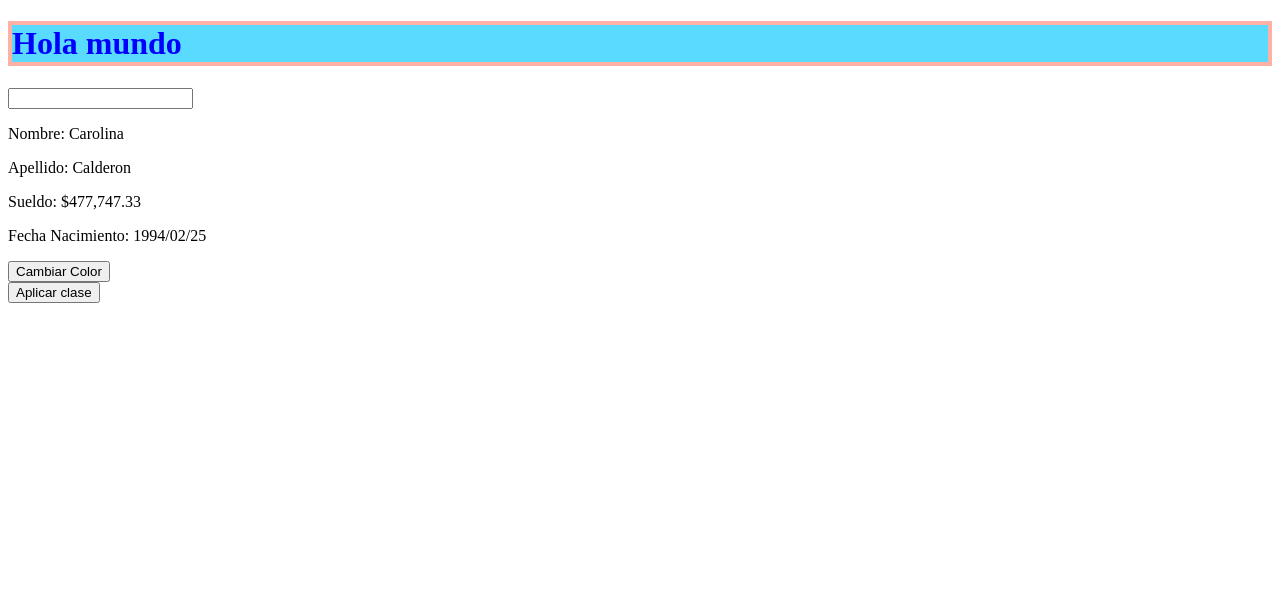
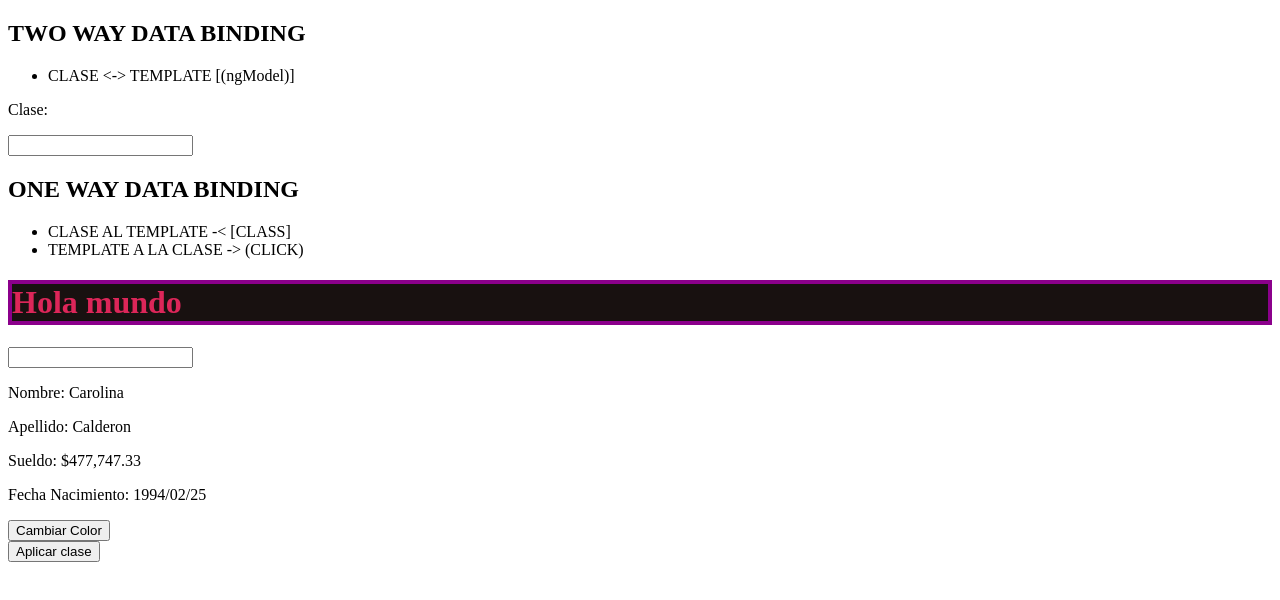
Before and after one commit to CaroCald/Angular, an Angular app in the folder spoilerApp6/: page / in a window 1280 px wide. Shown: the top 600 px of the page. Built offline with nearby package versions, Linux system fonts and the light colour scheme.

Commit message:
two way data binding

```diff
--- a/spoilerApp6/src/app/app.component.css
+++ b/spoilerApp6/src/app/app.component.css
@@ -1,8 +1,8 @@
 .sa-titulo{
-  color: blue;
-  background-color: #59daff;
+  color: #dc2659;
+  background-color: #181110;
   border-style: solid;
-  border-color: #ffb1a6;
+  border-color: darkmagenta;
   border-width: 4px;
 
 }
--- a/spoilerApp6/src/app/app.component.html
+++ b/spoilerApp6/src/app/app.component.html
@@ -1,3 +1,20 @@
+
+<h2 [class]="clase">TWO WAY DATA BINDING</h2>
+<ul>
+  <li>CLASE <-> TEMPLATE [(ngModel)] </li>
+</ul>
+<p>Clase: {{clase}}</p>
+
+<input type="text"
+       id="clase"
+       name="clase"
+       [(ngModel)]="clase">
+
+<h2>ONE WAY DATA BINDING</h2>
+<ul>
+  <li>CLASE AL TEMPLATE -< [CLASS] </li>
+  <li>TEMPLATE A LA CLASE -> (CLICK)</li>
+</ul>
 
 <div [hidden]="false">
   <h1 [class] ="nombreClase"> Hola mundo </h1>
--- a/spoilerApp6/src/app/app.component.ts
+++ b/spoilerApp6/src/app/app.component.ts
@@ -13,7 +13,7 @@ export class AppComponent {
   fechaNacimiento= new Date('1994-02-25');
   nombreBoton='Cambiar Color';
   nombreClase ='sa-titulo';
-
+  clase="";
   cambiarClaseDeTitulo(){
     const nombreClaseEsTitulo=this.nombreClase==='sa-titulo'; //nueva variable con la que representar el if
     if(nombreClaseEsTitulo){
--- a/spoilerApp6/src/app/app.module.ts
+++ b/spoilerApp6/src/app/app.module.ts
@@ -2,6 +2,7 @@ import { BrowserModule } from '@angular/platform-browser';
 import { NgModule } from '@angular/core';
 
 import { AppComponent } from './app.component';
+import {Form, FormsModule} from "@angular/forms";
 
 @NgModule({
   declarations: [
@@ -9,7 +10,8 @@ import { AppComponent } from './app.component';
   ], //definir todos los componentes a usarse
   // definir todos los pipes -> transformar los datos
   imports: [
-    BrowserModule
+    BrowserModule,
+    FormsModule
   ], //definimos todos los modulos
   providers: [], // definimos los servicios
   bootstrap: [AppComponent] //componente principal
```
